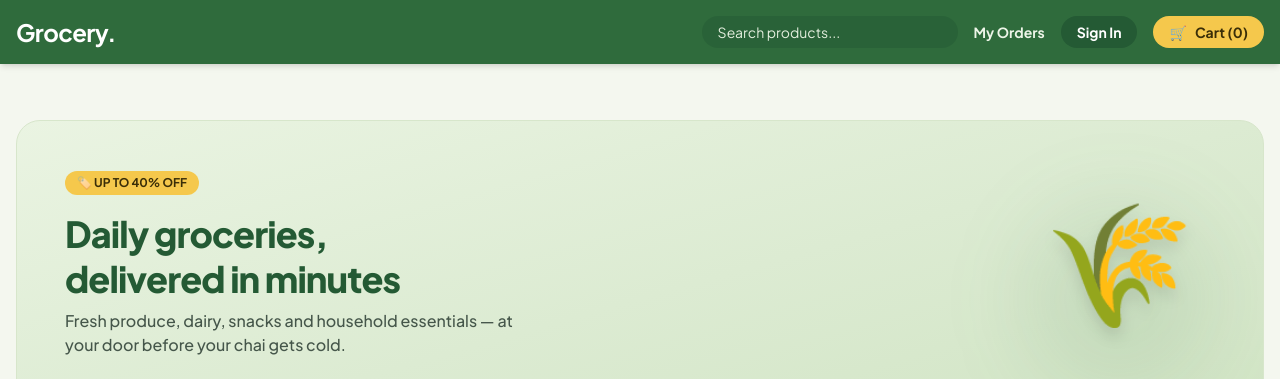
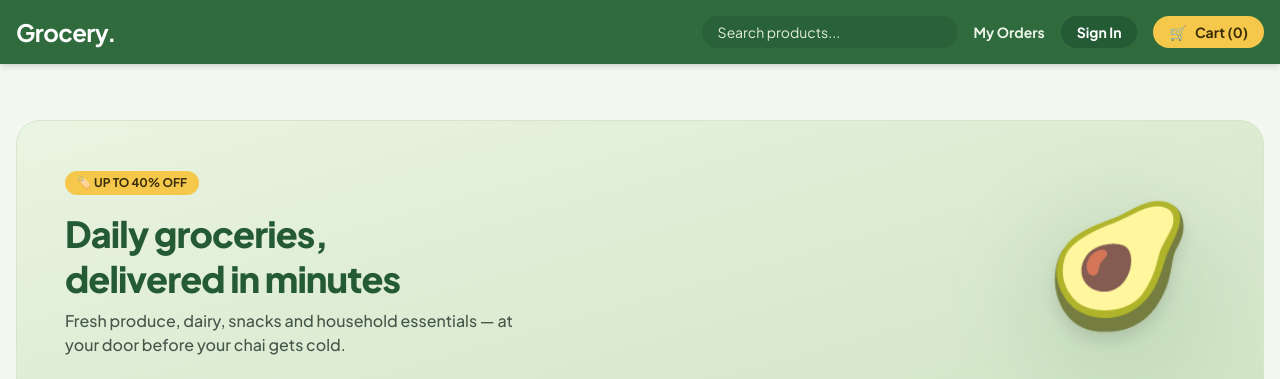
Before and after one commit to MrMandalShubham/Grocery, a Next.js app: page / in a window 1280 px wide. Shown: the top 379 px of the page. Built offline with nearby package versions, Linux system fonts and the light colour scheme; no server answers.

Commit message:
fix: remove hydration flash on hero animation and rotate icon every 9 seconds

```diff
--- a/src/components/HeroAnimation.tsx
+++ b/src/components/HeroAnimation.tsx
@@ -7,9 +7,16 @@ export default function HeroAnimation() {
   const [icon, setIcon] = useState("🥑");
 
   useEffect(() => {
-    // Randomize on client mount to avoid SSR hydration mismatch
-    const randomIcon = ICONS[Math.floor(Math.random() * ICONS.length)];
-    setIcon(randomIcon);
+    // Start interval to change icon every 3rd bounce (9 seconds)
+    const interval = setInterval(() => {
+      setIcon((currentIcon) => {
+        // Pick a random icon that is different from the current one
+        const availableIcons = ICONS.filter(i => i !== currentIcon);
+        return availableIcons[Math.floor(Math.random() * availableIcons.length)];
+      });
+    }, 9000);
+
+    return () => clearInterval(interval);
   }, []);
 
   return (
```
